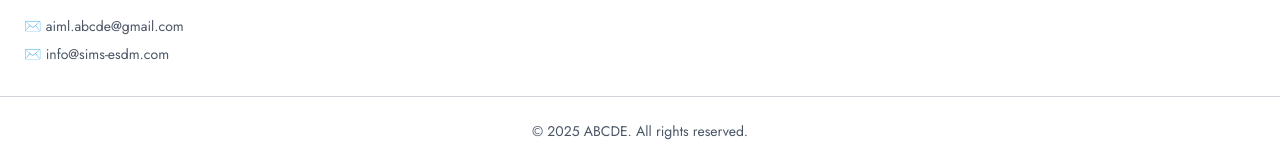
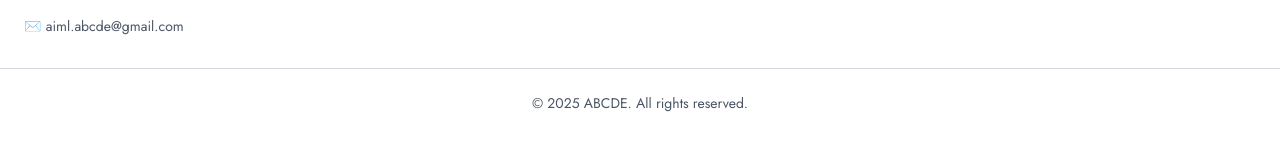
Before and after one commit to sudeepnn/abcde, a React (Vite) app: page /blogs in a window 1280 px wide. Shown: the part 429-571 px from the top of the page. Built offline with nearby package versions, Linux system fonts and the light colour scheme; no server answers.

Commit message:
fix: fix footer

```diff
--- a/src/components/Footer/Footer.tsx
+++ b/src/components/Footer/Footer.tsx
@@ -66,9 +66,7 @@ const Footer: React.FC = ({  }) => {
             <a href="mailto:aiml.abcde@gmail.com" className="text-gray-600 text-sm hover:underline flex items-center gap-2">
               ✉️ aiml.abcde@gmail.com
             </a>
-            <a href="mailto:info@sims-esdm.com" className="text-gray-600 text-sm hover:underline flex items-center gap-2">
-              ✉️ info@sims-esdm.com
-            </a>
+
           </div>
         </div>
 
```
